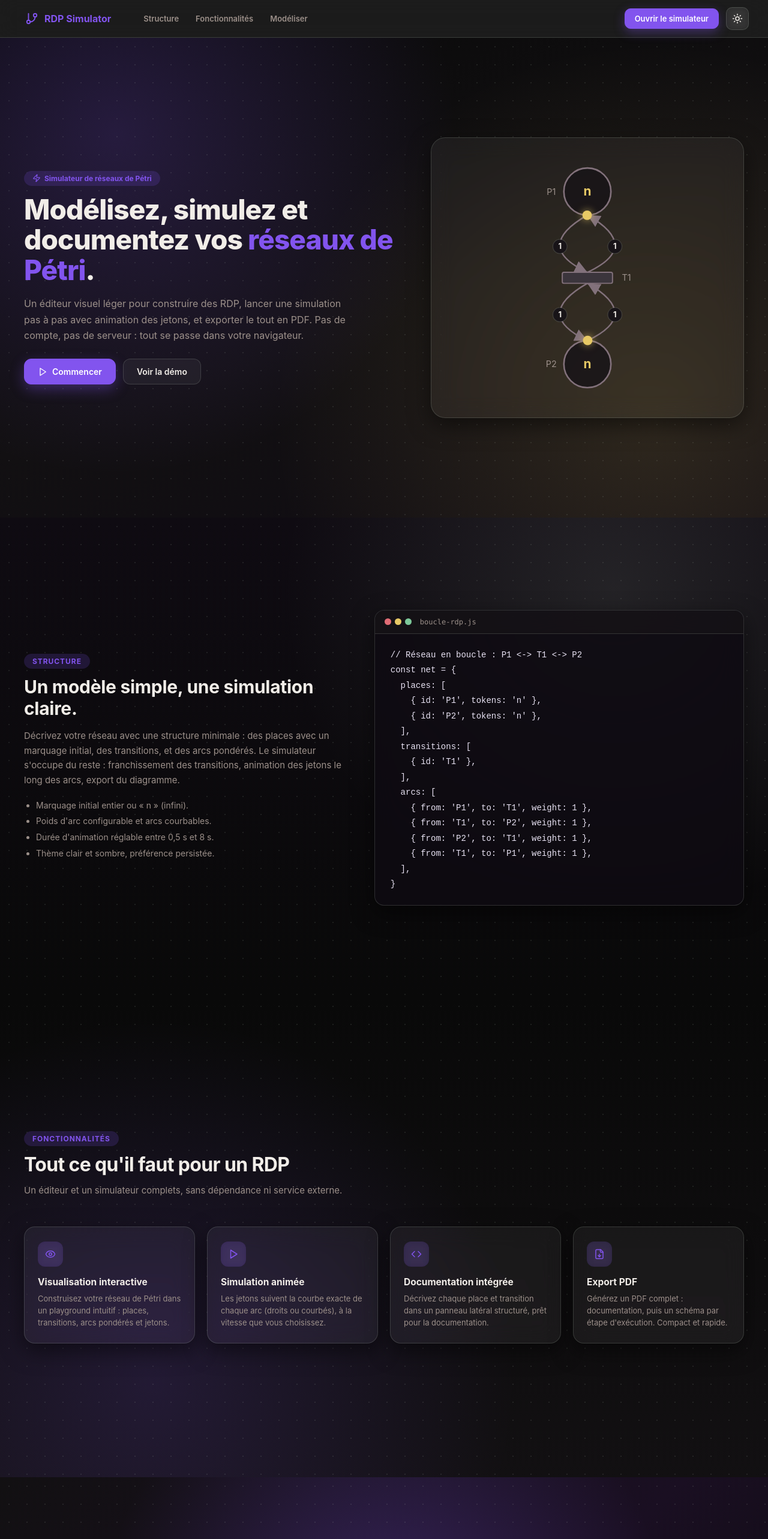
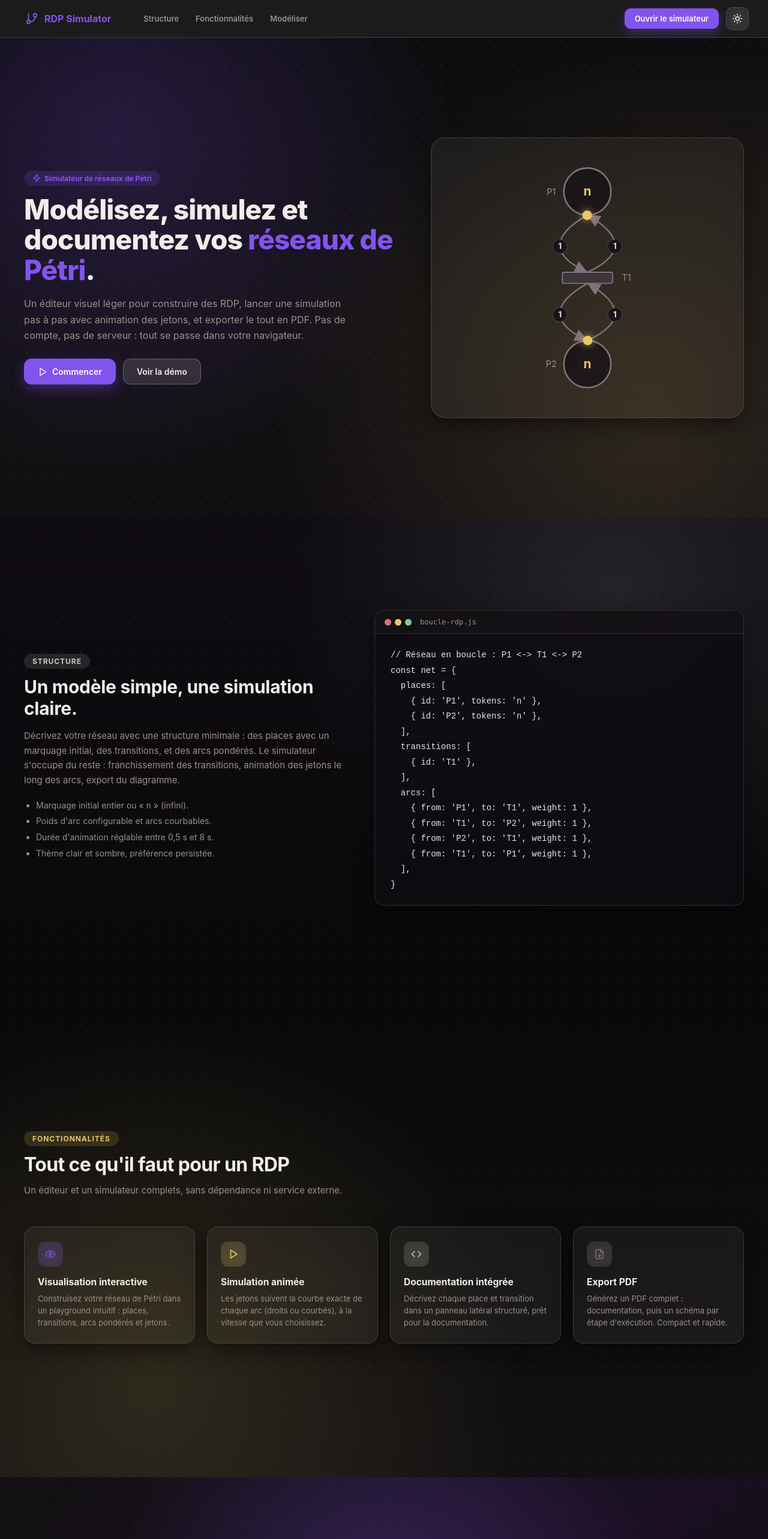
Before and after one commit to MamilalainaAdr/petri-net-simulator, a React (Vite) app: page / in a window 1280 px wide. Shown: the top 2566 px of the page at 60% size. Built offline with nearby package versions, Linux system fonts and the light colour scheme.

Commit message:
repart colors

```diff
--- a/src/styles.css
+++ b/src/styles.css
@@ -1,7 +1,11 @@
 /* ==================================================================
    1. PALETTE & THÈMES
-   Palette osée : vert sauge, jaune, mauve, violet, gris chaud, noir.
-   Violet #8254ee remplace le bleu historique.
+   Répartition des couleurs :
+     - Violet #8254ee : identité (marque, CTA primaire, focus, actifs)
+     - Or     #e7c965 : jetons, actions "play", étape, highlights
+     - Sauge  #c1cfc1 : succès, états actifs, séparateurs doux
+     - Mauve  #82717b : structure (noeuds, arcs, labels)
+     - Gris chaud + noir : fonds
    ================================================================== */
 
 :root,
@@ -21,7 +25,7 @@
   --muted: #9c908a;
   --text-soft: #c1cfc1;
 
-  /* Accent principal : violet */
+  /* Accent principal : violet (identité) */
   --accent: #8254ee;
   --accent-soft: rgba(130, 84, 238, 0.18);
   --accent-strong: #9d78f5;
@@ -32,12 +36,13 @@
   --sage: #c1cfc1;
   --sage-soft: rgba(193, 207, 193, 0.14);
   --mauve: #82717b;
-
-  /* Sémantiques */
+  --mauve-soft: rgba(130, 113, 123, 0.22);
+
+  /* Sémantiques — répartis pour éviter la surcharge violette */
   --success: #7dc99a;
   --success-soft: rgba(125, 201, 154, 0.16);
-  --info: #8254ee;
-  --info-soft: rgba(130, 84, 238, 0.16);
+  --info: #e7c965;               /* était violet, maintenant or */
+  --info-soft: rgba(231, 201, 101, 0.16);
   --warning: #e7c965;
   --warning-soft: rgba(231, 201, 101, 0.16);
   --danger: #e06c75;
@@ -50,7 +55,7 @@
   --transition-fill: #3b353c;
   --transition-stroke: #82717b;
   --transition-stroke-enabled: #c1cfc1;
-  --transition-stroke-fired: #9d78f5;
+  --transition-stroke-fired: #e7c965;   /* était violet, maintenant or */
   --arc-stroke: #82717b;
   --btn-active-text: #f1ede8;
 
@@ -80,7 +85,7 @@
              linear-gradient(160deg, #090909 0%, #121012 55%, #0f0b12 100%);
   --structure-bg: radial-gradient(circle at 80% 15%, rgba(193, 207, 193, 0.12), transparent 45%),
                   linear-gradient(180deg, #0f0b12 0%, #090909 100%);
-  --features-bg: radial-gradient(circle at 20% 80%, rgba(130, 84, 238, 0.16), transparent 50%),
+  --features-bg: radial-gradient(circle at 20% 80%, rgba(231, 201, 101, 0.14), transparent 50%),
                  linear-gradient(180deg, #090909 0%, #121012 100%);
   --cta-bg: radial-gradient(circle at 50% 30%, rgba(130, 84, 238, 0.28), transparent 55%),
             radial-gradient(circle at 80% 90%, rgba(231, 201, 101, 0.12), transparent 50%),
@@ -106,15 +111,16 @@
   --accent-strong: #6b3dd8;
 
   --gold: #b8942f;
-  --gold-soft: rgba(231, 201, 101, 0.22);
+  --gold-soft: rgba(231, 201, 101, 0.28);
   --sage: #7a8a7a;
-  --sage-soft: rgba(193, 207, 193, 0.4);
+  --sage-soft: rgba(193, 207, 193, 0.45);
   --mauve: #82717b;
+  --mauve-soft: rgba(130, 113, 123, 0.18);
 
   --success: #3d8a5f;
   --success-soft: rgba(61, 138, 95, 0.14);
-  --info: #8254ee;
-  --info-soft: rgba(130, 84, 238, 0.12);
+  --info: #b8942f;
+  --info-soft: rgba(184, 148, 47, 0.16);
   --warning: #b8942f;
   --warning-soft: rgba(184, 148, 47, 0.14);
   --danger: #c14a53;
@@ -126,7 +132,7 @@
   --transition-fill: #3b353c;
   --transition-stroke: #3b353c;
   --transition-stroke-enabled: #7dc99a;
-  --transition-stroke-fired: #8254ee;
+  --transition-stroke-fired: #b8942f;
   --arc-stroke: #82717b;
   --btn-active-text: #23202a;
 
@@ -150,7 +156,7 @@
              linear-gradient(160deg, #f5f4f7 0%, #eef1ed 55%, #f0eaf5 100%);
   --structure-bg: radial-gradient(circle at 80% 15%, rgba(193, 207, 193, 0.35), transparent 45%),
                   linear-gradient(180deg, #f0eaf5 0%, #eef1ed 100%);
-  --features-bg: radial-gradient(circle at 20% 80%, rgba(130, 84, 238, 0.12), transparent 50%),
+  --features-bg: radial-gradient(circle at 20% 80%, rgba(231, 201, 101, 0.22), transparent 50%),
                  linear-gradient(180deg, #eef1ed 0%, #f5f4f7 100%);
   --cta-bg: radial-gradient(circle at 50% 30%, rgba(130, 84, 238, 0.22), transparent 55%),
             radial-gradient(circle at 80% 90%, rgba(231, 201, 101, 0.18), transparent 50%),
@@ -174,7 +180,7 @@ body {
 }
 
 /* ==================================================================
-   2. GLASSMORPHISM — classes utilitaires réutilisables
+   2. GLASSMORPHISM — utilitaire
    ================================================================== */
 
 .glass {
@@ -445,7 +451,7 @@ body {
 .btn--success { color: var(--success); border-color: rgba(125, 201, 154, 0.4); }
 .btn--success:hover:not(:disabled) { background: var(--success-soft); border-color: var(--success); }
 
-.btn--info { color: var(--info); border-color: rgba(130, 84, 238, 0.4); }
+.btn--info { color: var(--info); border-color: rgba(231, 201, 101, 0.4); }
 .btn--info:hover:not(:disabled) { background: var(--info-soft); border-color: var(--info); }
 
 .btn--warning { color: var(--warning); border-color: rgba(231, 201, 101, 0.4); }
@@ -454,7 +460,7 @@ body {
 .btn--danger { color: var(--danger); border-color: rgba(224, 108, 117, 0.4); }
 .btn--danger:hover:not(:disabled) { background: var(--danger-soft); border-color: var(--danger); }
 
-/* ---------------- Playground (arrière-plan type Mermaid) ---------------- */
+/* ---------------- Playground ---------------- */
 
 .playground {
   flex: 1 1 auto;
@@ -489,7 +495,6 @@ body {
 .playground__svg.mode-token { cursor: pointer; }
 .playground__svg.mode-delete { cursor: not-allowed; }
 
-/* Le rect du fond SVG devient transparent pour laisser voir le dot grid */
 .playground__bg {
   fill: transparent;
   transition: fill 0.15s;
@@ -699,8 +704,8 @@ body {
 }
 
 .sidebar-export:hover:not(:disabled) {
-  background: var(--accent-soft);
-  border-color: var(--accent);
+  background: var(--sage-soft);
+  border-color: var(--sage);
   color: var(--btn-active-text);
 }
 
@@ -914,7 +919,7 @@ body {
 .statusbar__progress-fill {
   display: block;
   height: 100%;
-  background: linear-gradient(90deg, var(--accent), var(--accent-strong));
+  background: linear-gradient(90deg, var(--accent), var(--sage));
   border-radius: 6px;
   transition: width 0.25s ease;
 }
@@ -927,7 +932,7 @@ body {
   text-align: right;
 }
 
-/* ---------------- Modale (glass) ---------------- */
+/* ---------------- Modale ---------------- */
 
 .modal__backdrop {
   position: fixed;
@@ -998,7 +1003,7 @@ body {
 }
 
 /* ==================================================================
-   4. ONBOARDING TOUR (spotlight + card centrée)
+   4. ONBOARDING TOUR
    ================================================================== */
 
 .onboarding {
@@ -1227,9 +1232,9 @@ body {
 }
 
 .landing__nav-theme:hover {
-  background: var(--accent-soft);
-  color: var(--accent);
-  border-color: var(--accent);
+  background: var(--gold-soft);
+  color: var(--gold);
+  border-color: var(--gold);
   transform: translateY(-1px);
 }
 
@@ -1239,7 +1244,6 @@ body {
   flex-direction: column;
 }
 
-/* Chaque section occupe tout l'écran + dot grid en surimpression */
 .landing__section {
   min-height: 100vh;
   width: 100%;
@@ -1289,17 +1293,28 @@ body {
   max-width: 720px;
 }
 
+/* Eyebrow : couleur par section */
 .landing__section-eyebrow {
   display: inline-block;
   padding: 5px 14px;
   border-radius: 999px;
-  background: var(--accent-soft);
-  color: var(--accent);
   font-size: 12px;
   font-weight: 700;
   letter-spacing: 0.08em;
   text-transform: uppercase;
   backdrop-filter: blur(6px);
+  background: var(--accent-soft);
+  color: var(--accent);
+}
+
+.landing__section--structure .landing__section-eyebrow {
+  background: var(--sage-soft);
+  color: var(--sage);
+}
+
+.landing__section--features .landing__section-eyebrow {
+  background: var(--gold-soft);
+  color: var(--gold);
 }
 
 /* -- [1] Hero -- */
@@ -1343,6 +1358,7 @@ body {
   max-width: 540px;
 }
 
+/* Carte du diagramme héro : animation hover légère */
 .landing__hero-visual {
   display: flex;
   align-items: center;
@@ -1354,6 +1370,19 @@ body {
   -webkit-backdrop-filter: var(--glass-blur);
   border: 1px solid var(--glass-border);
   box-shadow: var(--glass-shadow);
+  transition:
+    transform 0.4s cubic-bezier(0.22, 1, 0.36, 1),
+    border-color 0.35s ease,
+    box-shadow 0.4s ease;
+  will-change: transform;
+}
+
+.landing__hero-visual:hover {
+  transform: translateY(-6px) scale(1.015);
+  border-color: rgba(193, 207, 193, 0.45);
+  box-shadow:
+    0 24px 60px rgba(193, 207, 193, 0.2),
+    0 12px 36px rgba(0, 0, 0, 0.45);
 }
 
 .landing__actions {
@@ -1362,6 +1391,23 @@ body {
   flex-wrap: wrap;
 }
 .landing__actions--center { justify-content: center; }
+
+/* Layout section 4 : deux groupes séparés */
+.landing__actions--split {
+  display: flex;
+  justify-content: space-between;
+  align-items: center;
+  gap: 16px;
+  width: 100%;
+  flex-wrap: wrap;
+}
+
+.landing__actions-group {
+  display: flex;
+  gap: 12px;
+  flex-wrap: wrap;
+  align-items: center;
+}
 
 .landing__cta {
   display: inline-flex;
@@ -1373,9 +1419,13 @@ body {
   font-size: 14px;
   font-weight: 600;
   cursor: pointer;
-  transition: background 0.15s, border-color 0.15s, transform 0.12s,
+  transition:
+    background 0.15s,
+    border-color 0.15s,
+    transform 0.12s,
     box-shadow 0.2s;
   border: 1px solid transparent;
+  white-space: nowrap;
 }
 
 .landing__cta:hover {
@@ -1395,15 +1445,27 @@ body {
   border-color: var(--accent-strong);
 }
 
+/* Bouton "ghost" — glass blanc visible en dark mode */
 .landing__cta--ghost {
-  background: var(--glass-bg);
+  background: rgba(255, 255, 255, 0.12);
   color: var(--text);
-  border-color: var(--glass-border);
-  backdrop-filter: blur(10px);
+  border-color: rgba(255, 255, 255, 0.24);
+  backdrop-filter: blur(12px);
+  -webkit-backdrop-filter: blur(12px);
+}
+
+[data-theme='light'] .landing__cta--ghost {
+  background: rgba(255, 255, 255, 0.75);
+  border-color: rgba(59, 53, 60, 0.14);
 }
 
 .landing__cta--ghost:hover {
-  background: var(--glass-bg-strong);
+  background: rgba(255, 255, 255, 0.2);
+  border-color: var(--sage);
+}
+
+[data-theme='light'] .landing__cta--ghost:hover {
+  background: rgba(255, 255, 255, 0.95);
   border-color: var(--accent);
 }
 
@@ -1441,6 +1503,7 @@ body {
 
 .landing__list li strong { color: var(--text); font-weight: 600; }
 
+/* Fenêtre de code : animation hover légère */
 .landing__code-window {
   background: rgba(15, 11, 18, 0.85);
   backdrop-filter: var(--glass-blur);
@@ -1449,6 +1512,19 @@ body {
   border-radius: 16px;
   overflow: hidden;
   box-shadow: var(--glass-shadow);
+  transition:
+    transform 0.4s cubic-bezier(0.22, 1, 0.36, 1),
+    border-color 0.35s ease,
+    box-shadow 0.4s ease;
+  will-change: transform;
+}
+
+.landing__code-window:hover {
+  transform: translateY(-6px);
+  border-color: rgba(231, 201, 101, 0.45);
+  box-shadow:
+    0 24px 60px rgba(231, 201, 101, 0.15),
+    0 12px 36px rgba(0, 0, 0, 0.45);
 }
 
 .landing__code-bar {
@@ -1505,10 +1581,14 @@ body {
 }
 
 .landing__feature:hover {
-  border-color: var(--accent);
   transform: translateY(-4px);
-  box-shadow: 0 18px 42px rgba(130, 84, 238, 0.22);
-}
+  box-shadow: 0 18px 42px rgba(130, 84, 238, 0.18);
+}
+
+.landing__feature:nth-child(1):hover { border-color: var(--accent); }
+.landing__feature:nth-child(2):hover { border-color: var(--gold); }
+.landing__feature:nth-child(3):hover { border-color: var(--sage); }
+.landing__feature:nth-child(4):hover { border-color: var(--mauve); }
 
 .landing__feature-icon {
   display: inline-flex;
@@ -1517,10 +1597,26 @@ body {
   width: 42px;
   height: 42px;
   border-radius: 12px;
+  margin-bottom: 16px;
+  backdrop-filter: blur(6px);
   background: var(--accent-soft);
   color: var(--accent);
-  margin-bottom: 16px;
-  backdrop-filter: blur(6px);
+}
+
+/* Couleurs variées par carte */
+.landing__feature:nth-child(2) .landing__feature-icon {
+  background: var(--gold-soft);
+  color: var(--gold);
+}
+
+.landing__feature:nth-child(3) .landing__feature-icon {
+  background: var(--sage-soft);
+  color: var(--sage);
+}
+
+.landing__feature:nth-child(4) .landing__feature-icon {
+  background: var(--mauve-soft);
+  color: var(--mauve);
 }
 
 .landing__feature h3 {
@@ -1541,9 +1637,9 @@ body {
 
 .landing__cta-block {
   text-align: center;
-  max-width: 760px;
+  max-width: 860px;
   margin: 0 auto;
-  padding: 48px 32px;
+  padding: 48px 40px;
   border-radius: 24px;
   background: var(--glass-bg);
   backdrop-filter: var(--glass-blur);
@@ -1717,6 +1813,10 @@ body {
   color: var(--accent);
 }
 
+.guide-modal__section:nth-child(2) h3 { color: var(--sage); }
+.guide-modal__section:nth-child(3) h3 { color: var(--gold); }
+.guide-modal__section:nth-child(4) h3 { color: var(--mauve); }
+
 .guide-modal__grid {
   display: grid;
   grid-template-columns: repeat(2, 1fr);
@@ -1751,6 +1851,21 @@ body {
   flex: 0 0 auto;
 }
 
+.guide-modal__section:nth-child(2) .guide-modal__item-icon {
+  background: var(--sage-soft);
+  color: var(--sage);
+}
+
+.guide-modal__section:nth-child(3) .guide-modal__item-icon {
+  background: var(--gold-soft);
+  color: var(--gold);
+}
+
+.guide-modal__section:nth-child(4) .guide-modal__item-icon {
+  background: var(--mauve-soft);
+  color: var(--mauve);
+}
+
 .guide-modal__item-body h4 {
   margin: 0 0 3px;
   font-size: 13px;
@@ -1779,6 +1894,12 @@ body {
   .landing__features-grid { grid-template-columns: repeat(2, 1fr); }
   .guide-modal__grid { grid-template-columns: 1fr; }
   .landing__nav-links { display: none; }
+
+  .landing__actions--split {
+    flex-direction: column;
+    align-items: stretch;
+  }
+  .landing__actions-group { justify-content: center; }
 }
 
 @media (max-width: 640px) {
```
Also changed, not shown: src/pages/LandingPage.jsx (+8 -4 lines).
